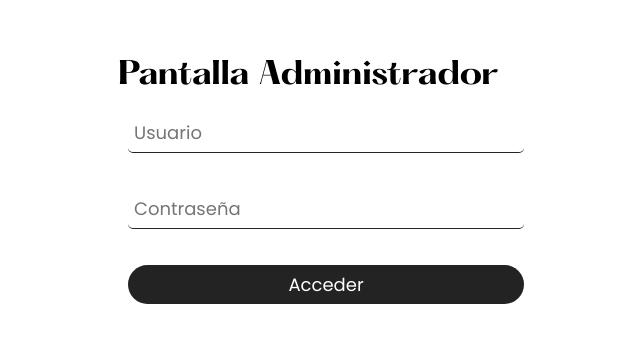
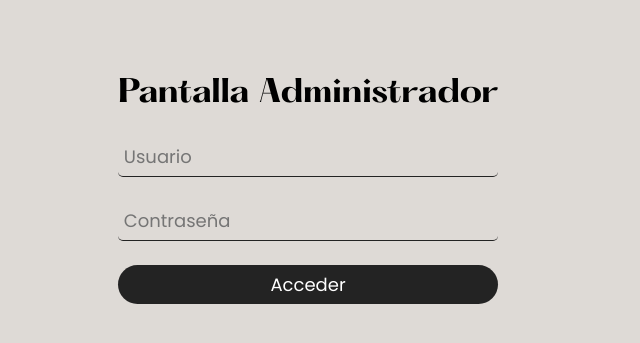
Before and after one commit to LeoPopolo/UltimoOjoWeb, an Angular app: page /login in a window 1280 px wide. Shown: the part 211-554 px from the top of the page, without its empty margins (332-972 px from the left). Built offline with nearby package versions, Linux system fonts and the light colour scheme.

Commit message:
arreglo de estilos en login

```diff
--- a/src/app/admin/layouts/login/login.component.scss
+++ b/src/app/admin/layouts/login/login.component.scss
@@ -6,12 +6,13 @@
   align-items: center;
   width: 100%;
   height: 100%;
+  background-color: tools.colors(beigeThree);
 
   &__form {
     display: flex;
     flex-wrap: wrap;
     flex-direction: column;
-    margin: 5px;
+    gap: tools.spacing(m);
 
     &__title {
       text-align: center;
--- a/src/app/app.routes.ts
+++ b/src/app/app.routes.ts
@@ -31,4 +31,9 @@ export const routes: Routes = [
     path: 'admin',
     component: AdminComponent,
   },
+  {
+    path: '',
+    redirectTo: 'home',
+    pathMatch: 'full'
+  },
 ];
--- a/src/app/web/components/button/button.component.scss
+++ b/src/app/web/components/button/button.component.scss
@@ -11,5 +11,4 @@
     outline: none;
     font-size: tools.fontSizes(s);
     font-family: 'Poppins', sans-serif;
-    margin: tools.spacing(s);
   }
--- a/src/app/web/components/input/input.component.scss
+++ b/src/app/web/components/input/input.component.scss
@@ -8,7 +8,6 @@
     font-size: tools.fontSizes(s);
     font-family: 'Poppins', sans-serif;
     color: tools.colors(blackOne);
-    margin: tools.spacing(s);
     padding: tools.spacing(xxs);
     background-color: transparent;
 }
```
